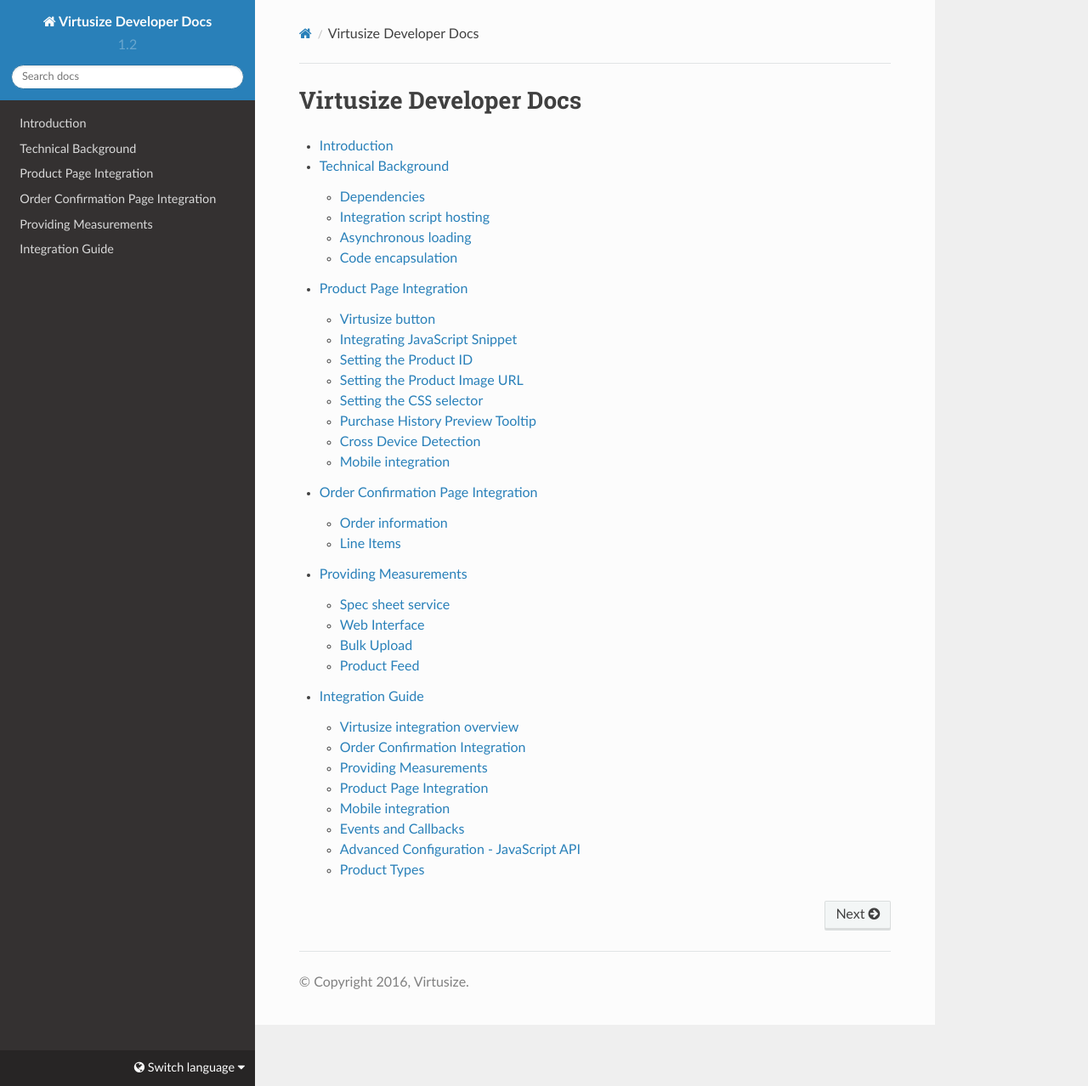
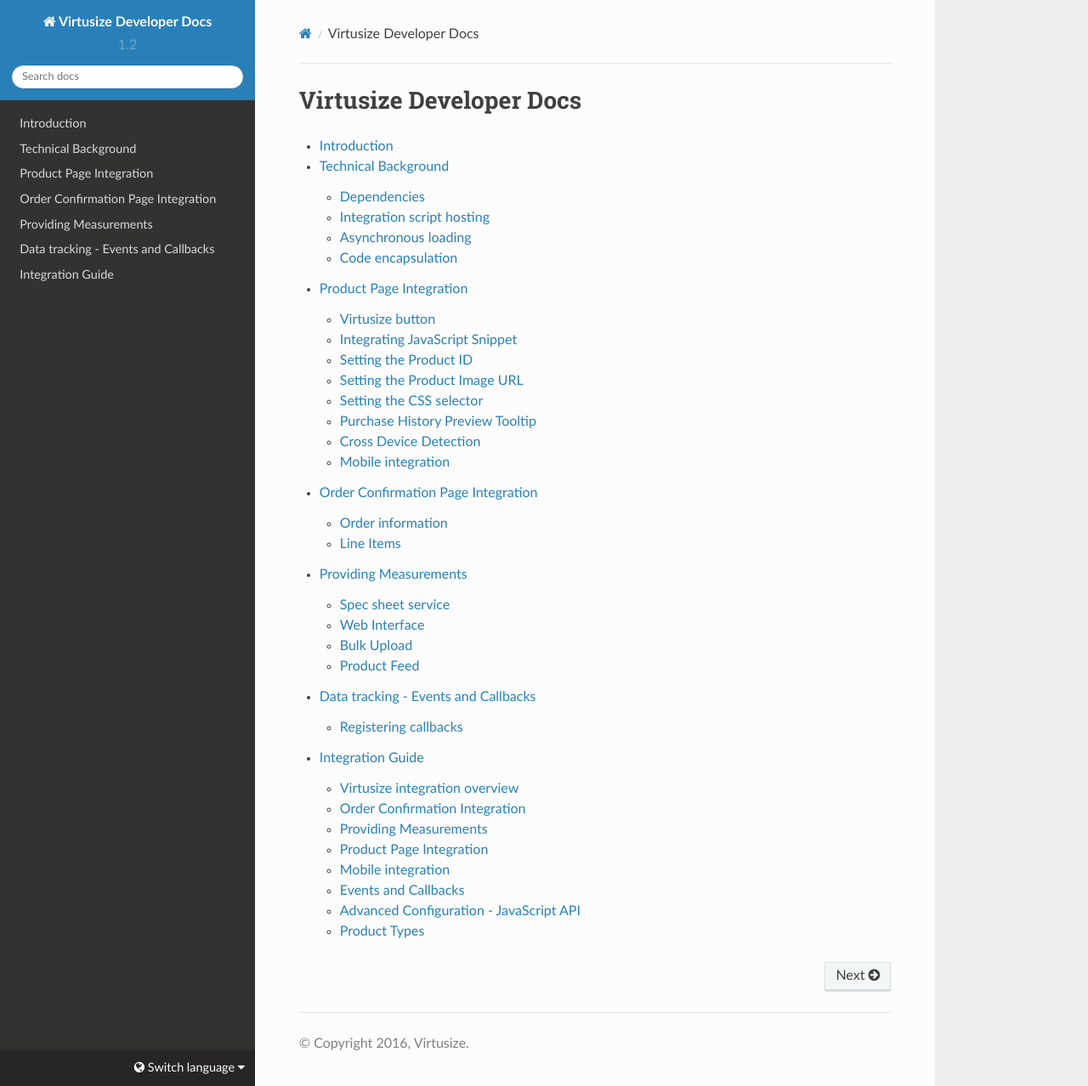
Before and after one commit to virtusize/virtusize.github.io, a Sphinx documentation site: the page built from source/index.rst, in a window 1280 px wide and 1278 px high. Shown: the whole window at 85% size. Built offline with Sphinx 7.4.7 and the Read the Docs theme 2.0.0, drawn with Linux system fonts in a browser that asks for light colours; some of the changed lines change nothing that is shown.

Commit message:
Feature: Added data tracking section

```diff
--- /dev/null
+++ b/source/data-tracking/index.rst
@@ -0,0 +1,115 @@
+.. _label-data-tracking:
+
+Data tracking - Events and Callbacks
+====================================
+
+The integration has the ability to trigger custom callback functions on specific
+events. You can use these for a number of things including analytics and custom
+behaviour on the product pages.
+
+
+.. _label-registering-callbacks:
+
+Registering callbacks
+---------------------
+
+To subscribe for event callbacks, use the ``on`` method on the global Virtusize object:
+
+::
+
+    vs.on("PRODUCT_ID", "EVENT_NAME", function() { alert("Event fired."); });
+
+or directly in the ``addWidget`` call:
+
+.. code-block:: javascript
+   :linenos:
+
+    vs.addWidget({
+         productId: "PRODUCT_ID",
+         buttonSelector: "BUTTON_SELECTOR",
+         productImageUrl: "PRODUCT_IMAGE_URL",
+         done: function(error) {
+            this.on("EVENT_NAME", function() { alert("Event fired."); });
+         }
+    });
+
+All callbacks functions will have ``this`` assigned to the VirtusizeWidget
+instance this event originated from. In some cases there will be optional data
+passed into the function as an argument. That is event specific.
+
+.. note::
+    Event callbacks are a volatile feature and events can be added, renamed or
+    removed without notification as the Virtusize product evolves.
+
+
+The following events are supported:
+
+user-saw-widget-button
+    Triggered when the widget button is shown on the product page after
+    a product check that resulted in a valid product.
+
+user-opened-widget
+    Triggered when the widget was opened.
+
+user-closed-widget
+    Triggered when the widget was closed.
+
+user-added-product
+    Triggered when a user successfully created a new item from
+    measurements in the panel "new from measurements".
+
+user-selected-size
+    Triggered when a size was selected in the widget. Note: the callback
+    function receives additional data containing the selected size and
+    a boolean indicating if the size was auto-selected or not. ``{size: "xl",
+    auto: false}``
+
+user-deleted-product
+    Triggered when a user deleted an item from his wardrobe. This can be any
+    item and does not necessarily match the product for which the widget was
+    loaded.  (Not available on mobile)
+
+.. user-clicked-survey-link
+
+user-opened-panel-start
+    Triggered when a user opened the panel "start".
+
+user-opened-panel-new-from-measurements
+    Triggered when a user opened the panel "new from measurements". (Not available on mobile)
+
+user-opened-panel-compare
+    Triggered when a user opened the panel "compare".
+
+user-opened-panel-measurements
+    Triggered when a user opened the panel “compare”, but only showing measurements.
+    (Not available on mobile)
+
+user-opened-panel-edit-item
+    Triggered when a user opened the panel "edit item". (Not available on mobile)
+
+user-opened-panel-wardrobe
+    Triggered when a user opened the panel "wardrobe".
+
+user-opened-panel-add-edit
+	Triggered when a user opened the product list to select a different reference
+	garment. (Available only on mobile).
+
+user-opened-panel-faq
+    Triggered when a user opened the panel "faq".
+
+user-opened-panel-login
+    Triggered when a user opened the panel "login".
+
+user-opened-panel-register
+    Triggered when a user opened the panel "register".
+
+user-opened-panel-forgot-password
+    Triggered when a user opened the panel "forgot password".
+
+user-opened-panel-benefits
+    Triggered when a user opened the panel "benefits".
+
+.. note::
+    The ``user-opened-panel-compare`` event is probably the most useful event
+    as it registers when a user compares items. Use this event to register
+    Virtusize "uses".
--- a/source/index.rst
+++ b/source/index.rst
@@ -14,4 +14,5 @@
    product-page-integration/index
    order-confirmation-page-integration/index
    providing-product-measurements/index
+   data-tracking/index
    integration-guide
```
